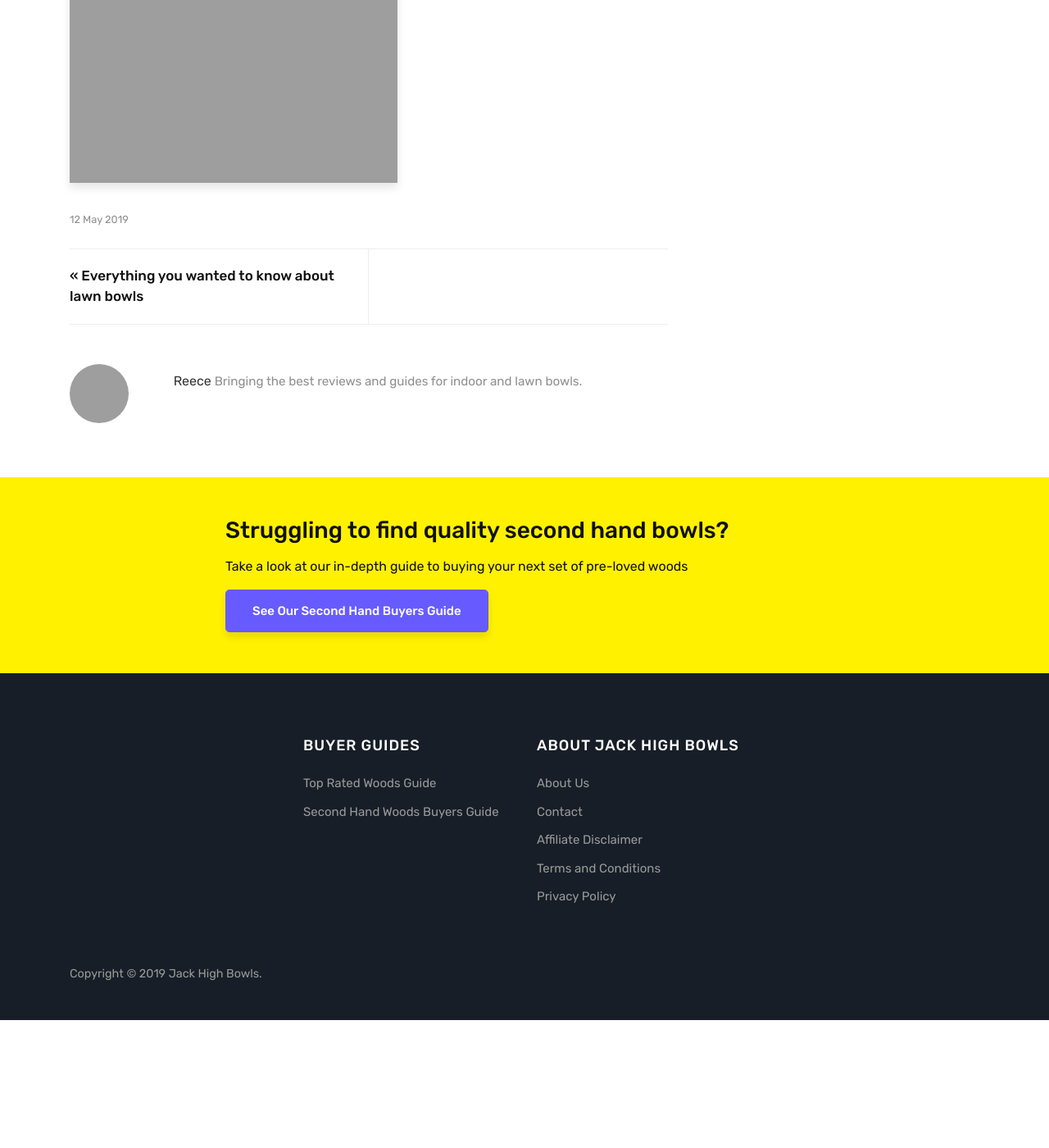
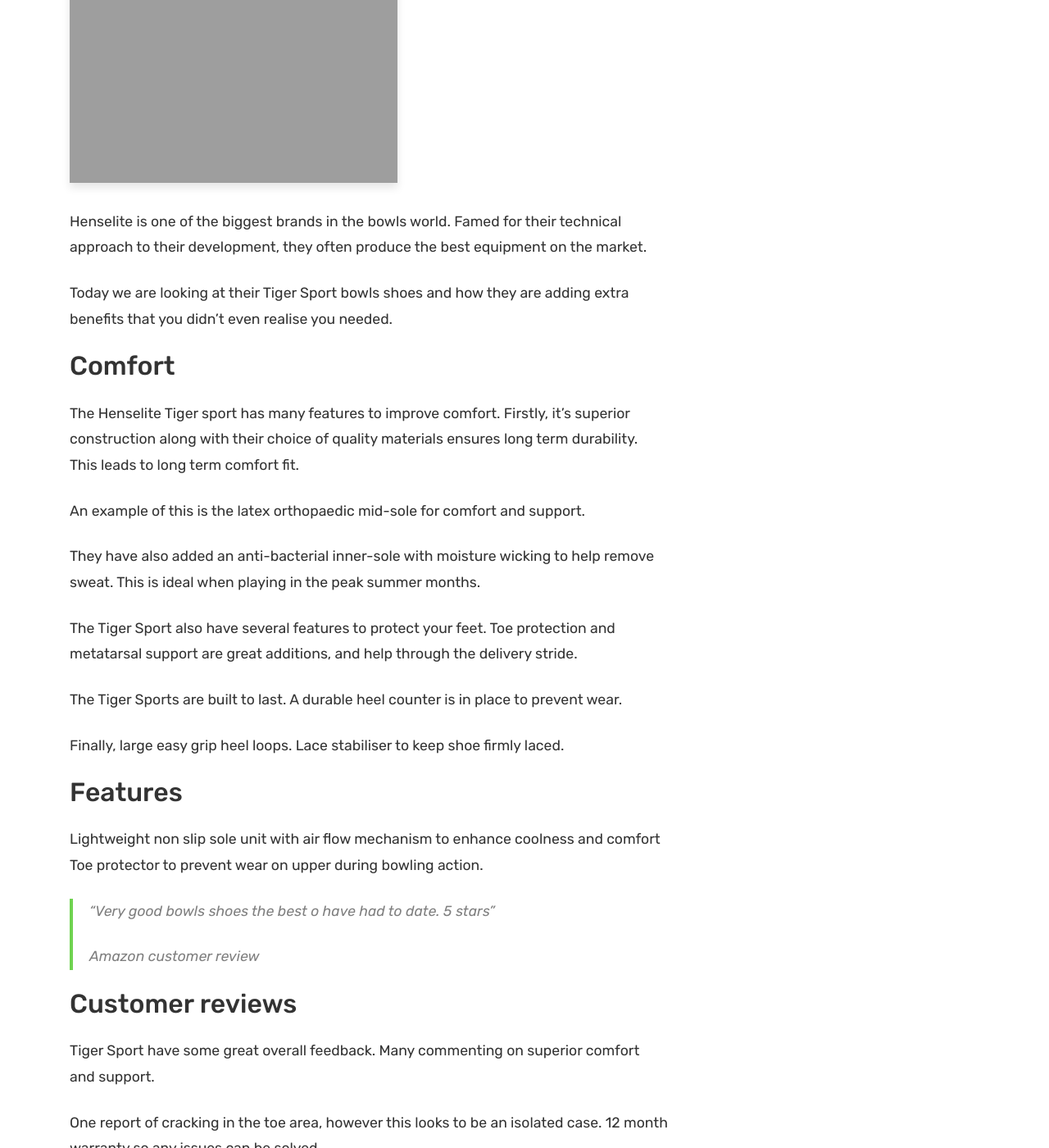
Before and after one commit to krussll/etsysimplicity, a Jekyll site: the page built from _posts/2019-05-12-henselite-tiger-sport-bowls-shoes-review.md, in a window 1280 px wide and 1400 px high, scrolled down 383 px. Shown: the whole window at 82% size. Built offline with Jekyll 4.4.1, drawn with Linux system fonts in a browser that asks for light colours; nearby versions of some CDN libraries; before the commit the page ends 1627 px from its top, so only the background shows below that; some of the changed text lies outside the part shown; grey boxes are pictures that could not be loaded.

Commit message:
content update

```diff
--- a/_posts/2019-05-12-henselite-tiger-sport-bowls-shoes-review.md
+++ b/_posts/2019-05-12-henselite-tiger-sport-bowls-shoes-review.md
@@ -6,3 +6,41 @@
 image: assets/images/henselite-tiger-sport-lawn-bowls-shoes-review.jpg
 description: "Are Henselite Tiger Sport the best bowls shoe available? See our in-depth review to find out"
 ---
+
+Henselite is one of the biggest brands in the bowls world. Famed for their technical approach to their development, they often produce the best equipment on the market.
+
+Today we are looking at their Tiger Sport bowls shoes and how they are adding extra benefits that you didn't even realise you needed.
+
+## Comfort
+The Henselite Tiger sport has many features to improve comfort. Firstly, it's superior construction along with their choice of quality materials ensures long term durability. This leads to long term comfort fit.
+
+An example of this is the latex orthopaedic mid-sole for comfort and support.
+
+They have also added an anti-bacterial inner-sole with moisture wicking to help remove sweat. This is ideal when playing in the peak summer months.
+
+The Tiger Sport also have several features to protect your feet.  Toe protection and metatarsal support are great additions, and help through the delivery stride.
+
+The Tiger Sports are built to last. A durable heel counter is in place to prevent wear.
+
+Finally, large easy grip heel loops. Lace stabiliser to keep shoe firmly laced.
+
+## Features
+
+Lightweight non slip sole unit with air flow mechanism to enhance coolness and comfort
+Toe protector to prevent wear on upper during bowling action.
+
+> “Very good bowls shoes the best o have had to date. 5 stars”
+>
+> Amazon customer review
+
+## Customer reviews
+
+Tiger Sport have some great overall feedback. Many commenting on superior comfort and support.
+
+One report of cracking in the toe area, however this looks to be an isolated case. 12 month warranty so any issues can be solved.
+
+Despite this, many customers are impressed by the superb build quality.
+
+## Overall Verdict
+
+The Tiger Sports are in the higher price bracket, however the extra benefits you get from the high-tech approach from Henselite means they are more than worth the money.
```
Also changed, not shown: _posts/2019-05-01-best-lawn-bowls-bags.md (+19 -5 lines).
